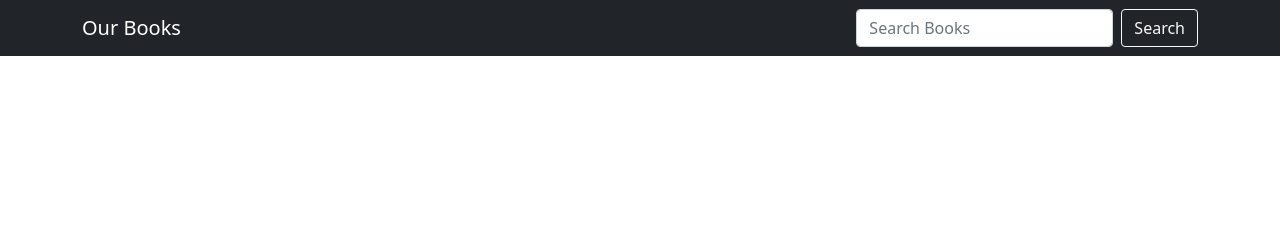
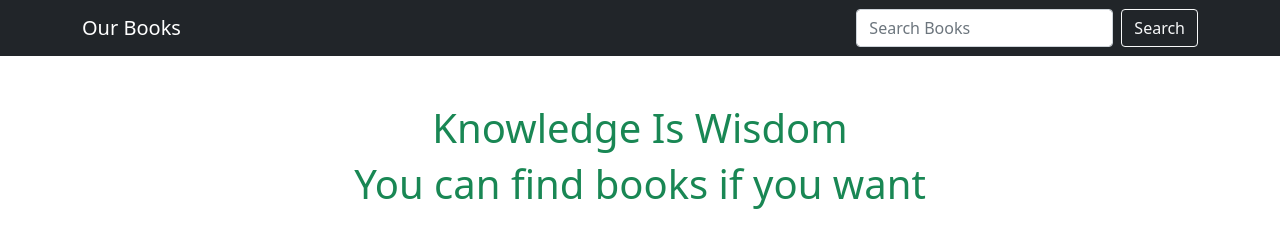
Before and after one commit to Nasirul-Islam/book-archive, a plain HTML site: page index.html in a window 1280 px wide. Drawn offline with nearby package versions, Linux system fonts and the light colour scheme.

Commit message:
avery thing ok

```diff
--- a/index.html
+++ b/index.html
@@ -28,7 +28,11 @@
             </nav>
         </section>
         <!-- Show Books section -->
-        <section id="booksBody" class="container">
+        <section class="container">
+            <div id="defaultMes" class="my-5">
+                <h1 class="text-success text-center">Knowledge Is Wisdom</h1>
+                <h1 class="text-success text-center">You can find books if you want</h1>
+            </div>
             <!-- Search result count -->
             <div id="resultCount" class="">
 
--- a/js/script.js
+++ b/js/script.js
@@ -1,8 +1,8 @@
 // load API
 const loadBooks = () => {
     const inputField = document.getElementById('inputField');
-    // const booksBody = document.getElementById('booksBody')
-    // booksBody.textContent = '';
+    const defaultMes = document.getElementById('defaultMes')
+    defaultMes.classList.add('d-none')
     const inputValue = inputField.value;
     inputField.value = '';
     const emptyString = document.getElementById('emptyString')
```
